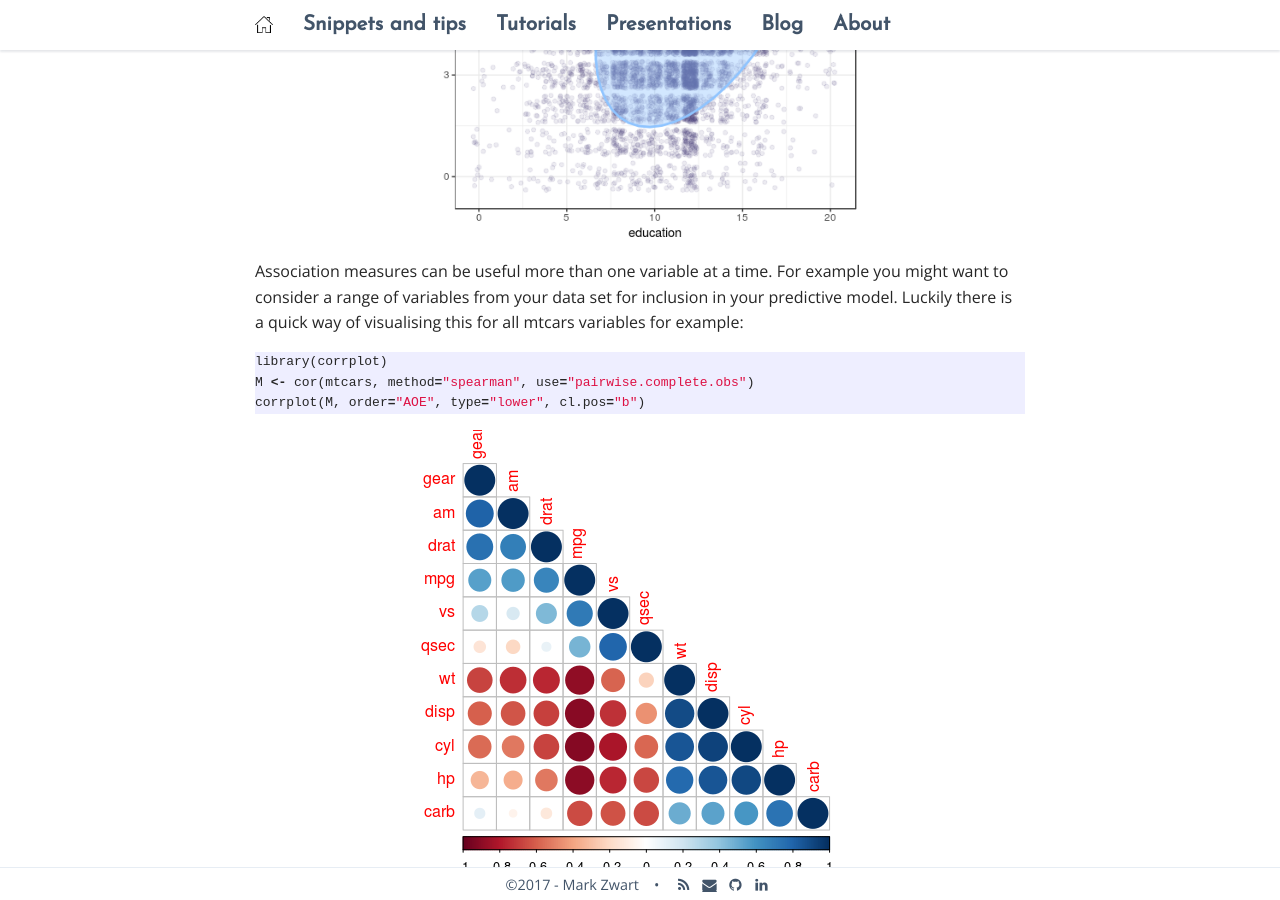
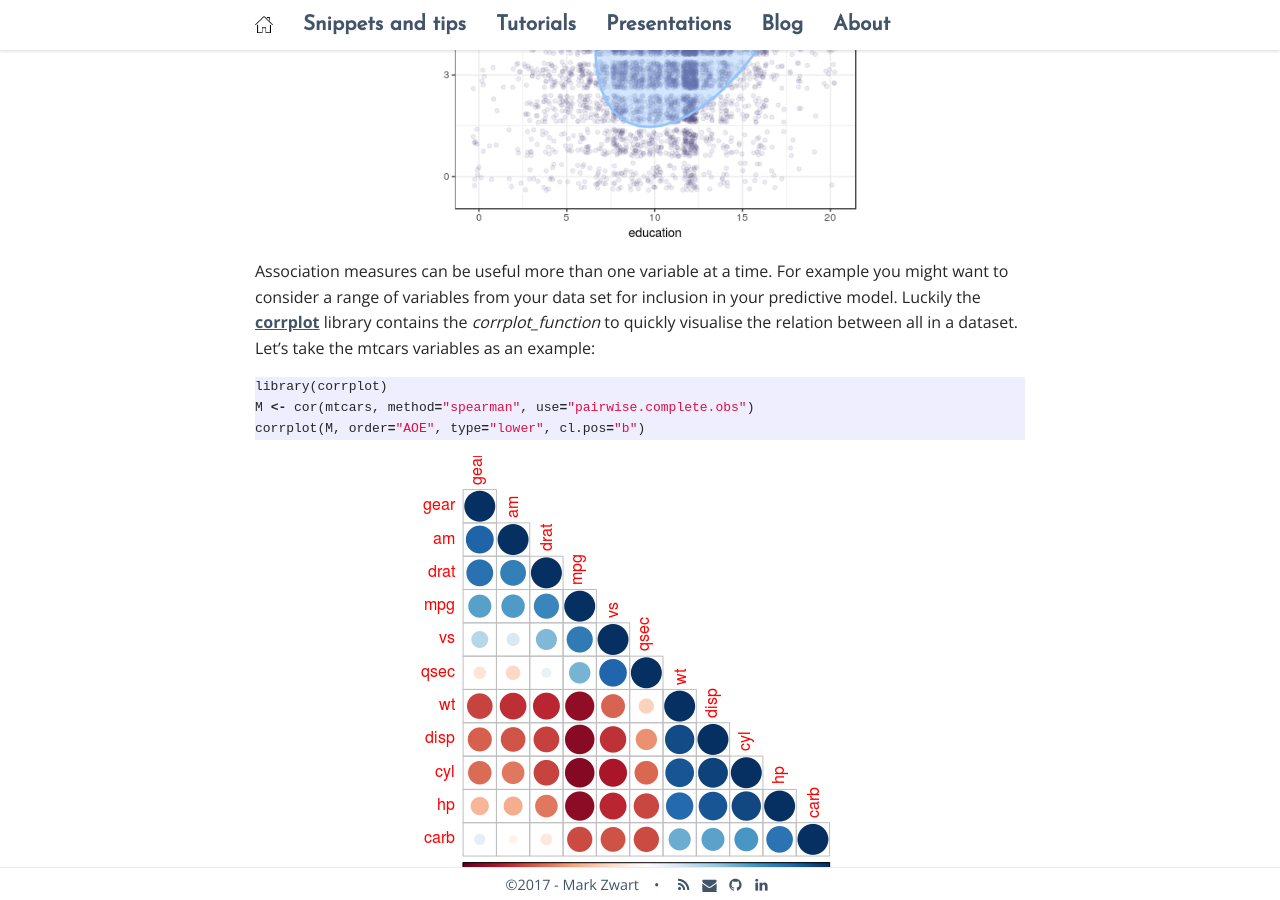
Before and after one commit to mark-me/mark-me.github.io, a Jekyll site: the page built from _pages/tutorials/statistical-tests/statistical-tests-ordinal.md, in a window 1280 px wide and 900 px high, scrolled down 5663 px. Built offline with Jekyll 4.4.1, drawn with Linux system fonts in a browser that asks for light colours; nearby versions of some CDN libraries; comment, search, counter and statistics services are not loaded.

Commit message:
Update statistical-tests-ordinal.md

````diff
--- a/_pages/tutorials/statistical-tests/statistical-tests-ordinal.md
+++ b/_pages/tutorials/statistical-tests/statistical-tests-ordinal.md
@@ -188,7 +188,7 @@ ggplot(Vocab, aes(x = education, y = vocabulary)) +
 <img src="/_pages/tutorials/statistical-tests/spearman-rank.png" alt="Image text" width="444" height="450" align="middle"/>
 {: refdef}
 
-Association measures can be useful more than one variable at a time. For example you might want to consider a range of variables from your data set for inclusion in your predictive model. Luckily there is a quick way of visualising this for all mtcars variables for example:
+Association measures can be useful more than one variable at a time. For example you might want to consider a range of variables from your data set for inclusion in your predictive model. Luckily the **[corrplot](https://cran.r-project.org/web/packages/corrplot/vignettes/corrplot-intro.html)** library contains the _corrplot_function_ to quickly visualise the relation between all in a dataset. Let's take the mtcars variables as an example:
 ```r
 library(corrplot)
 M <- cor(mtcars, method="spearman", use="pairwise.complete.obs")
````
